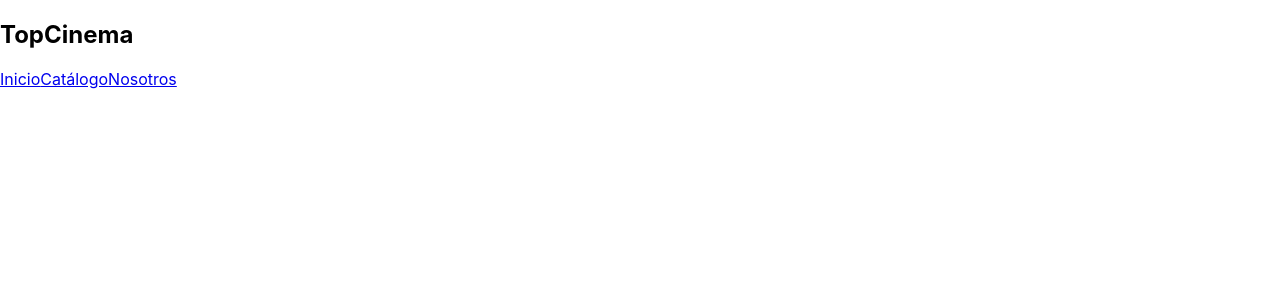
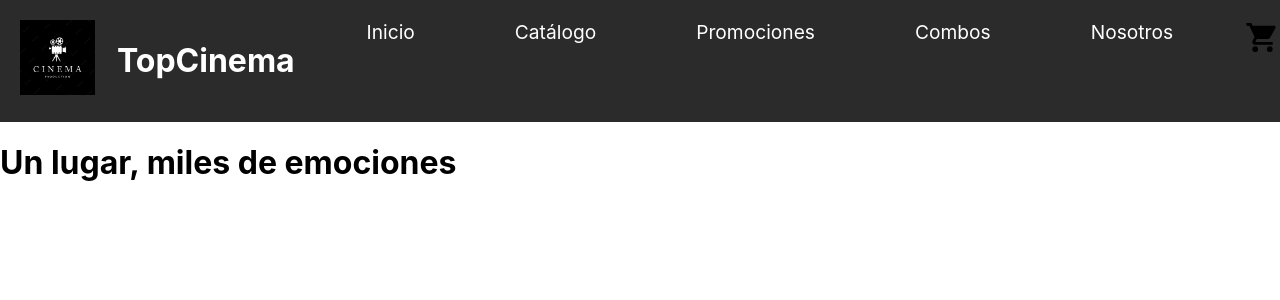
Before and after one commit to santiago-roseti/ecommerce-ReactJS, a React (Create React App) app: page / in a window 1280 px wide. Shown: the top 300 px of the page. Built offline with nearby package versions, Linux system fonts and the light colour scheme.

Commit message:
navbar hecho, creado 2 carpetas nuevas en components y puesto un titulo con props pasados

```diff
--- a/package.json
+++ b/package.json
@@ -3,6 +3,10 @@
   "version": "0.1.0",
   "private": true,
   "dependencies": {
+    "@emotion/react": "^11.10.4",
+    "@emotion/styled": "^11.10.4",
+    "@mui/icons-material": "^5.10.3",
+    "@mui/material": "^5.10.4",
     "@testing-library/jest-dom": "^5.16.5",
     "@testing-library/react": "^13.3.0",
     "@testing-library/user-event": "^13.5.0",
--- a/src/App.js
+++ b/src/App.js
@@ -1,14 +1,22 @@
 import React from "react";
-import Navbar from "./Components/Navbar/navbar"
+import Navbar from "./Components/Navbar/navbar";
+import Slogan from "./Components/ItemListContainer";
+
 const App = () =>{
   return (
-
+    <>
     <Navbar />
-
+    <main>
+    <Slogan />
+    </main>
+    </>
   )
 }
+export default App
 
-export default App
+
+
+
 /* import logo from './logo.svg';
 import './App.css';
 
--- /dev/null
+++ b/src/Components/CartWidget.js
@@ -0,0 +1,8 @@
+import React from "react"
+import ShoppingCartIcon from '@mui/icons-material/ShoppingCart';
+const CartWidget = () => {
+    return (
+        <ShoppingCartIcon href="#" fontSize="large"/>
+    )
+}
+export default CartWidget
--- /dev/null
+++ b/src/Components/ItemListContainer.js
@@ -0,0 +1,10 @@
+import React from "react"
+
+const Slogan = () => {
+    return(
+        <>
+        <h1>Un lugar, miles de emociones</h1>
+        </>
+    )
+}
+export default Slogan
--- a/src/Components/Navbar/navbar.js
+++ b/src/Components/Navbar/navbar.js
@@ -1,14 +1,53 @@
 import React from "react"
-
-
+import Logo from "../imagenes/logo-cine.jpg"
+import CartWidget from "../CartWidget"
+import { grey } from "@mui/material/colors"
 const Navbar = () => {
     return (
+    <header style={styles.container}>
+        <img style={styles.imagen} src={Logo} alt="Logo de mi página"></img>
+        <h1 style={styles.title}>TopCinema</h1>
         <nav>
-            <h1>TopCinema</h1>
-            <a href="#">Inicio</a>
-            <a href="#">Catálogo</a>
-            <a href="#">Nosotros</a>
+            <a style={styles.links} href="#">Inicio</a>
+            <a style={styles.links} href="#">Catálogo</a>
+            <a style={styles.links} href="#">Promociones</a>
+            <a style={styles.links} href="#">Combos</a>
+            <a style={styles.links} href="#">Nosotros</a>
         </nav>
+        <CartWidget style={styles.cart} />
+    </header>
     )
 }
+
+const styles = {
+    container : {
+        display: "flex",
+        justifyContent: "space-between",
+        alignContent: "center",
+        paddingTop: "20px",
+        backgroundColor: "#2b2b2b"
+    },
+    imagen :{
+        width: "75px",
+        height: "75px",
+        paddingLeft: "20px"
+    },
+    title : {
+        paddingBottom: "20px",
+        color: "white"
+    },
+    links: {
+        padding: 50,
+        alignItems: "center",
+        color: "white",
+        textDecoration: "none",
+        fontSize: "1.2rem"
+    },
+    cart: {
+        marginRight: 20,
+        color: "white"
+    }
+
+}
+
 export default Navbar
```
Also changed, not shown: src/Components/imagenes/logo-cine.jpg (added), 1 other file (tests, documents, lock files or other folders).
